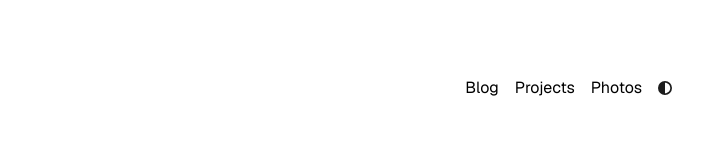
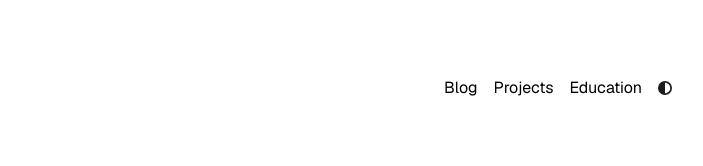
Before and after one commit to LindiweD-Collab/nextportfolio, a Next.js app: page / in a window 1280 px wide. Shown: the top 166 px of the page, without its empty margins (288-991 px from the left). Built offline with nearby package versions, Linux system fonts and the light colour scheme.

Commit message:
Update nav.tsx

```diff
--- a/app/components/nav.tsx
+++ b/app/components/nav.tsx
@@ -5,7 +5,7 @@ import { metaData } from "../config";
 const navItems = {
   "/blog": { name: "Blog" },
   "/projects": { name: "Projects" },
-  "/photos": { name: "Photos" },
+  "/photos": { name: "Education" },
 };
 
 export function Navbar() {
```
